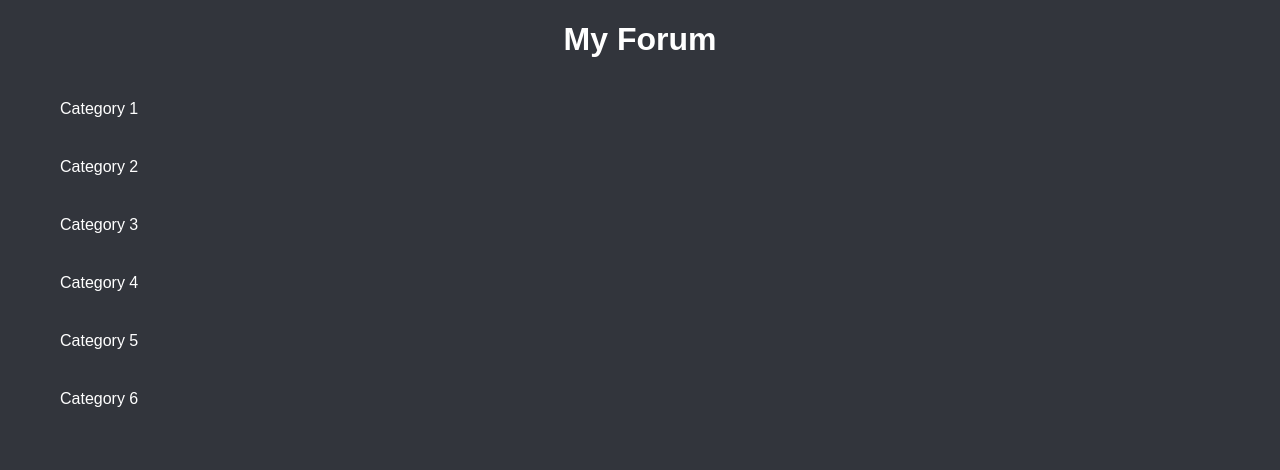
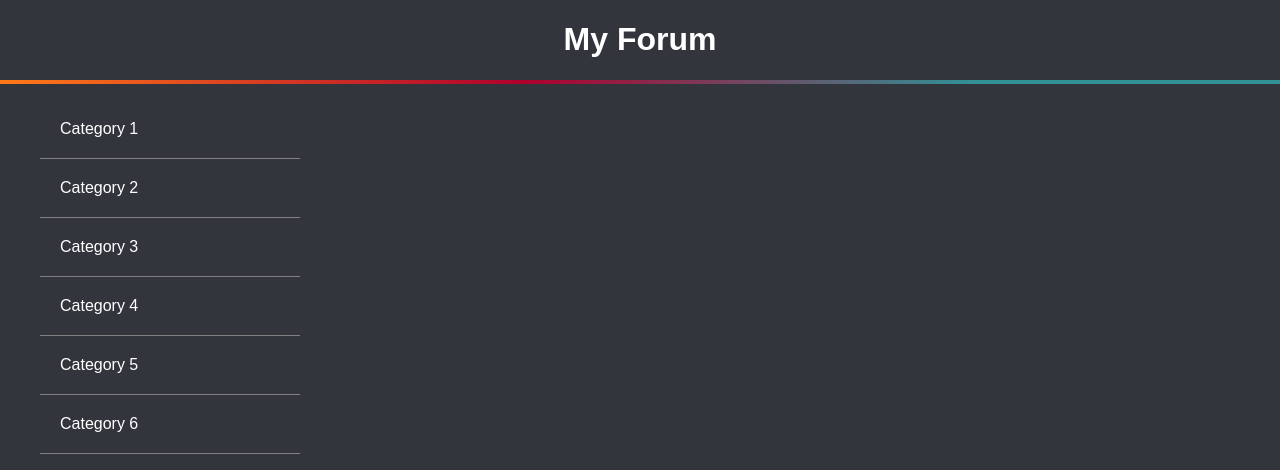
Before and after one commit to andreihga/myforum-ui, an Angular app: page / in a window 1280 px wide. Shown: the top 470 px of the page. Built offline with nearby package versions, Linux system fonts and the light colour scheme; a web font is replaced by a local one.

Commit message:
added navigation borders

```diff
--- a/src/app/home/home.component.css
+++ b/src/app/home/home.component.css
@@ -4,9 +4,25 @@ ul{
 
 li{
   padding: 20px;
+  border-bottom: 1px solid gray;
 }
 
 
 .title{
   text-align: center;
 }
+
+.site-header {
+  top: 100%;
+  left: 0;
+  width: 100%;
+  height: 4px;
+  background: linear-gradient(
+    130deg
+    ,#ff7a18,#af002d 41.07%,#319197 76.05%);
+}
+
+.navigation{
+
+  width: 300px;
+}
--- a/src/app/home/home.component.html
+++ b/src/app/home/home.component.html
@@ -3,6 +3,10 @@
 </head>
 <div class="title">
 <h1>My Forum</h1>
+</div>
+
+<div class="site-header">
+  <h1></h1>
 </div>
 
 <div class="navigation">
```
